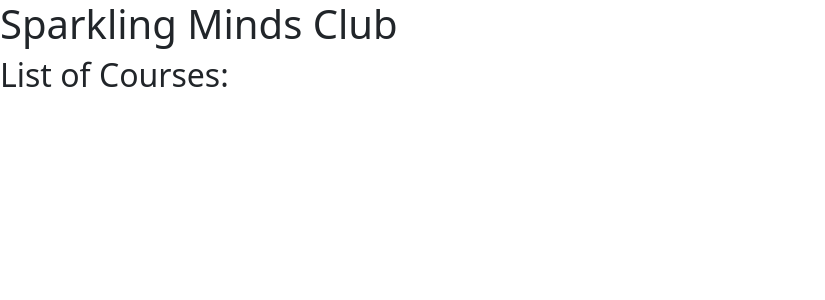
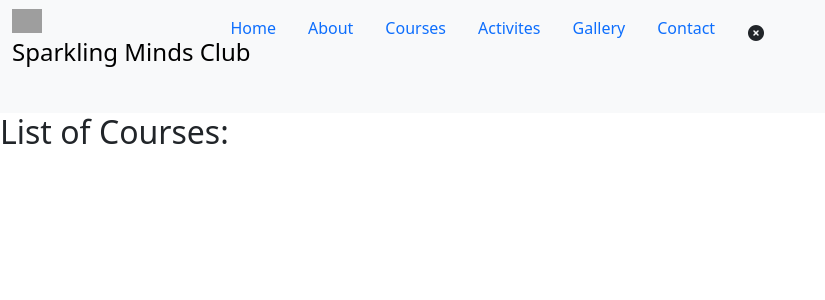
Before and after one commit to Jawahir01/Sparkling-Minds, a Flask app: page / in a window 1280 px wide. Shown: the top 300 px of the page, without its empty margins (0-825 px from the left). Run offline with Flask 3, Linux system fonts and the light colour scheme; data that the repository does not hold is empty; some libraries are stand-ins or nearby versions; grey boxes are pictures that could not be loaded.

Commit message:
Adding and styling the Navbar

```diff
--- a/static/css/style.css
+++ b/static/css/style.css
@@ -1 +1,109 @@
-body {}
+.site-logo {
+    width: 130px;
+    height: auto;
+    margin-top: 10px;
+}
+
+.atf__header-options-2 .header-search:hover {
+    background: #ff9101;
+    color: white;
+}
+
+.search-open .for-search-show {
+    opacity: 0;
+    visibility: hidden;
+}
+
+.header-search .search-icon {
+    min-width: 25px;
+    text-align: center;
+    font-size: 16px;
+}
+
+.search-icon {
+    position: relative;
+}
+
+.search-icon .for-search-close {
+    position: absolute;
+    top: 50%;
+    -webkit-transform: translateY(-50%);
+    -ms-transform: translateY(-50%);
+    transform: translateY(-50%);
+    left: 0;
+    right: 0;
+    opacity: 0;
+    visibility: hidden;
+}
+
+.header-search {
+    cursor: pointer;
+    display: inline-block;
+}
+
+.search-open .for-search-close {
+    opacity: 1;
+    visibility: visible;
+}
+
+.atf__header-options-2 .header-search {
+    height: 50px;
+    width: 50px;
+    line-height: 50px;
+    border-radius: 50%;
+    text-align: center;
+    -webkit-box-pack: center;
+    padding: 0;
+    transition: all 0.3s ease 0s;
+}
+
+.atf__header-options-2 .header-search:hover {
+    background: #ff9101;
+    color: white;
+}
+
+.header-search-form {
+    background-color: #ff9101;
+    height: 0;
+    margin-right: 0;
+    overflow: hidden;
+    position: absolute;
+    right: 0;
+    top: 130%;
+    transition-duration: 0.4s;
+    transition-property: height;
+    width: 320px;
+    z-index: 9999;
+}
+
+.header-search-form form {
+    position: relative;
+    margin: 15px 15px 0;
+}
+
+.header-search-form input {
+    height: 60px;
+    padding-left: 10px;
+    width: 100%;
+    border: 1px solid #eee;
+    transition: all 0.3s ease-in-out;
+}
+
+.fa-solid {
+    font-weight: 900;
+}
+
+.header-search-form button[type="submit"] {
+    background: rgba(0, 0, 0, 0) none repeat scroll 0 0;
+    border: medium none;
+    color: #ff9101;
+    display: block;
+    font-size: 18px;
+    height: 60px;
+    line-height: 48px;
+    position: absolute;
+    right: 8px;
+    text-align: center;
+    top: 0;
+    padding: 1px 6px;
+}
--- a/templates/base.html
+++ b/templates/base.html
@@ -7,7 +7,7 @@
     <!-- Font Awesome Link-->
     <link rel="stylesheet" href="https://cdnjs.cloudflare.com/ajax/libs/font-awesome/6.4.2/css/all.min.css"
         integrity="sha512-z3gLpd7yknf1YoNbCzqRKc4qyor8gaKU1qmn+CShxbuBusANI9QpRohGBreCFkKxLhei6S9CQXFEbbKuqLg0DA=="
-        crossorigin="anonymous" referrerpolicy="no-referrer" type="text/css" />
+        crossorigin="anonymous" type="text/css" />
     <!-- Bootstrap Link-->
     <link href="https://cdn.jsdelivr.net/npm/bootstrap@5.3.2/dist/css/bootstrap.min.css" rel="stylesheet"
         integrity="sha384-T3c6CoIi6uLrA9TneNEoa7RxnatzjcDSCmG1MXxSR1GAsXEV/Dwwykc2MPK8M2HN" crossorigin="anonymous">
@@ -17,10 +17,77 @@
     {% block styles %}
     {% endblock %}
     <title>Sparkling Minds Club</title>
+
 </head>
 <body>
 
-    <h1>Sparkling Minds Club</h1>
+    <header>
+        <nav class="navbar navbar-expand-lg bg-body-tertiary">
+            <div class="container-fluid">
+                <div class="row">
+                    <div class="col-lg-2 col-md-3 col-sm-4">
+                        <a class="navbar-brand" href="#">
+                            <img src="/docs/5.3/assets/brand/bootstrap-logo.svg" alt="Logo" width="30" height="24"
+                                class="d-inline-block align-text-top">
+                            <h4>Sparkling Minds Club</h4>
+                        </a>
+                    </div>
+
+                    <div class="col-lg-10 col-md-9 col-sm-8 ">
+                        <button class="navbar-toggler" type="button" data-bs-toggle="collapse"
+                            data-bs-target="#navbarNavAltMarkup" aria-controls="navbarNavAltMarkup" aria-expanded="false"
+                            aria-label="Toggle navigation">
+                            <span class="navbar-toggler-icon"></span>
+                        </button>
+                        <div class="collapse navbar-collapse justify-content-center nav-pills nav-fill"
+                            id="navbarNavAltMarkup">
+                            <ul class="nav ">
+                                <li class="nav-item">
+                                    <a class="nav-link" href="#">Home</a>
+                                </li>
+                                <li class="nav-item">
+                                    <a class="nav-link" href="#">About</a>
+                                </li>
+                                <li class="nav-item">
+                                    <a class="nav-link" href="#">Courses</a>
+                                </li>
+                                <li class="nav-item">
+                                    <a class="nav-link" href="#">Activites</a>
+                                </li>
+                                <li class="nav-item">
+                                    <a class="nav-link" href="#">Gallery</a>
+                                </li>
+                                <li class="nav-item">
+                                    <a class="nav-link" href="#">Contact</a>
+                                </li>
+                                <li class="atf__header-options atf__header-options-2">
+                                    <!-- header-search-1 -->
+                                    <div class="header-search-area d-none d-xl-block">
+                                        <div class="header-search search-open">
+                                            <div class="search-icon">
+                                                <i class="fa-solid fa-magnifying-glass for-search-show"></i>
+                                                <i class="fa-solid fa-circle-xmark for-search-close"></i>
+                                            </div>
+                                        </div>
+                                        <div class="header-search-form search-open">
+                                            <form id="#" method="get" action="#">
+                                                <input type="text" name="search" value="" placeholder="Search here..."
+                                                    fdprocessedid="2tc4p">
+                                                <button type="submit" fdprocessedid="dp0g8u">
+                                                    <span><i class="fa-search"></i>
+                                                    </span>
+                                                </button>
+                                            </form>
+                                        </div>
+                                    </div>
+                                </li>
+                            </ul>
+                        </div>
+                    </div>
+                </div>
+            </div>
+        </nav>
+    </header>
     {% block content %}
 
     {% endblock %}
```
